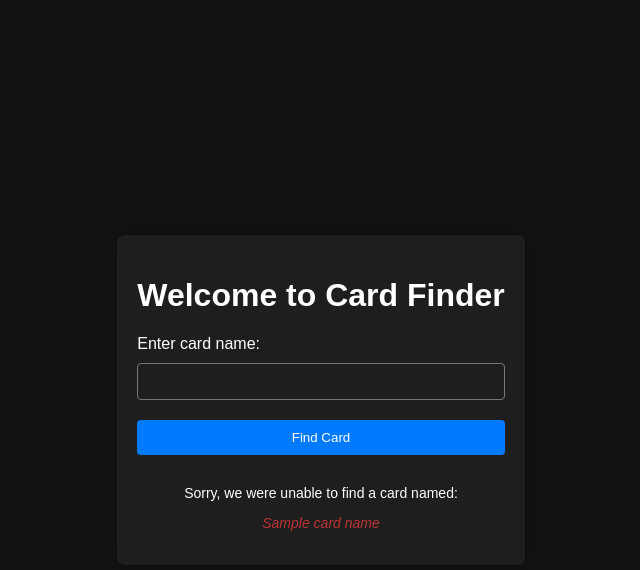
After one commit to luccarizzi/mtg-card-finder, a Flask app: template templates/not_found.html in a window 1280 px wide. The commit adds this page. Shown: the top 570 px of the page, without its empty margins (319-959 px from the left). Run offline with Flask 3, Linux system fonts and the light colour scheme; the template is opened without the code that fills it: most values are stand-ins (such as "Sample title", 1, 10 or a date in 2020).

Commit message:
Render card image

```diff
--- a/static/styles.css
+++ b/static/styles.css
@@ -22,7 +22,7 @@ h1 {
 }
 
 form {
-    margin-top: 30px;
+    margin-bottom: 30px;
 }
 
 label {
@@ -55,3 +55,18 @@ input[type="submit"] {
 input[type="submit"]:hover {
     background-color: #0056b3;
 }
+
+.image {
+    max-width: -webkit-fill-available;
+    border-radius: 20px;
+}
+
+.not_found {
+    font-size: 14px;
+    text-align: center;
+}
+
+.card-name {
+    font-style: italic;
+    color: #bb3535;
+}
--- /dev/null
+++ b/templates/image.html
@@ -0,0 +1,6 @@
+{% extends "index.html" %}
+{% block image %}
+<div>
+    <img src="{{image_uri}}" class="image" />
+</div>
+{% endblock %}
--- a/templates/index.html
+++ b/templates/index.html
@@ -10,10 +10,12 @@
     <div class="container">
         <h1>Welcome to Card Finder</h1>
         <form action="/" method="POST">
-            <label for="card_name">Enter your card name:</label>
+            <label for="card_name">Enter card name:</label>
             <input type="text" name="card_name" id="text_input" required>
             <input type="submit" value="Find Card">
         </form>
+        {% block image %}
+        {% endblock %}
     </div>
 </body>
 
--- /dev/null
+++ b/templates/not_found.html
@@ -0,0 +1,7 @@
+{% extends "index.html" %}
+{% block image %}
+<div class='not_found'>
+    <p>Sorry, we were unable to find a card named:</p>
+    <p class="card-name">{{ card_name }}</p>
+</div>
+{% endblock %}
```
Also changed, not shown: views.py (+3 -10 lines).
